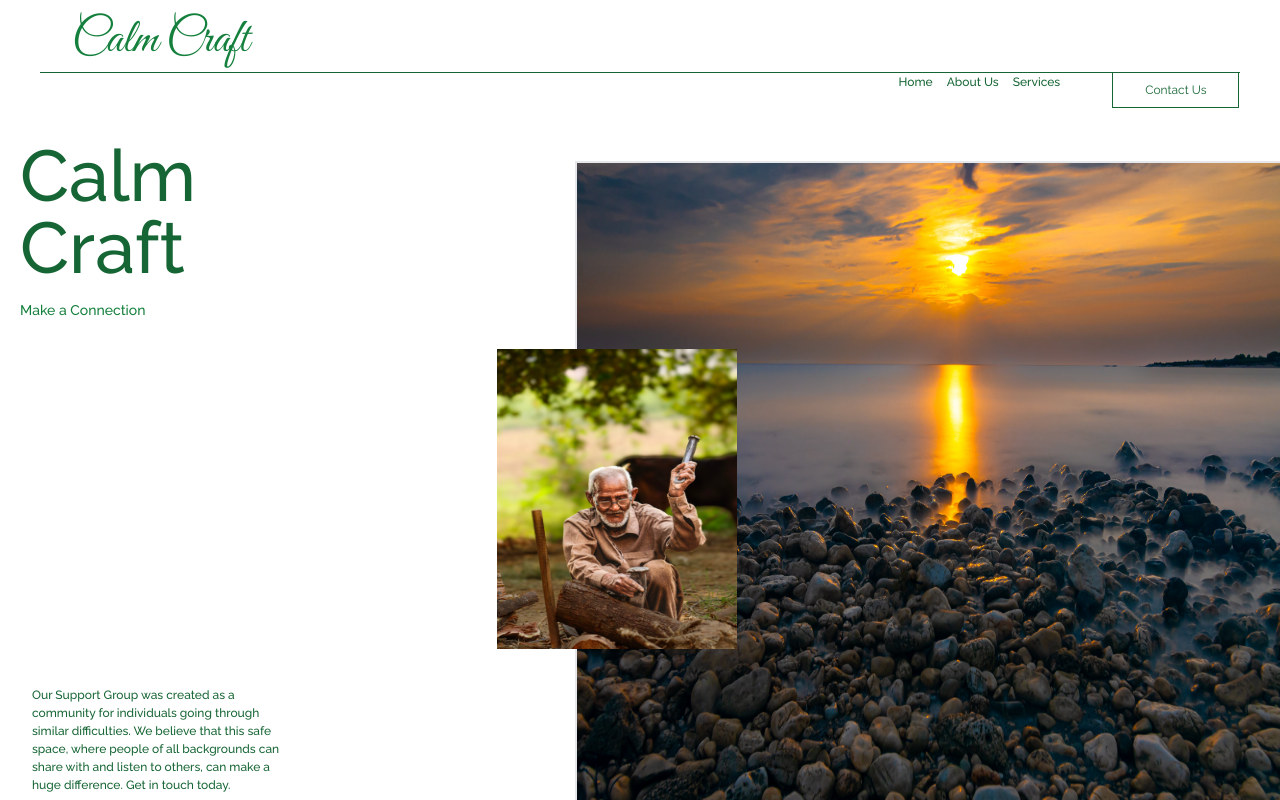
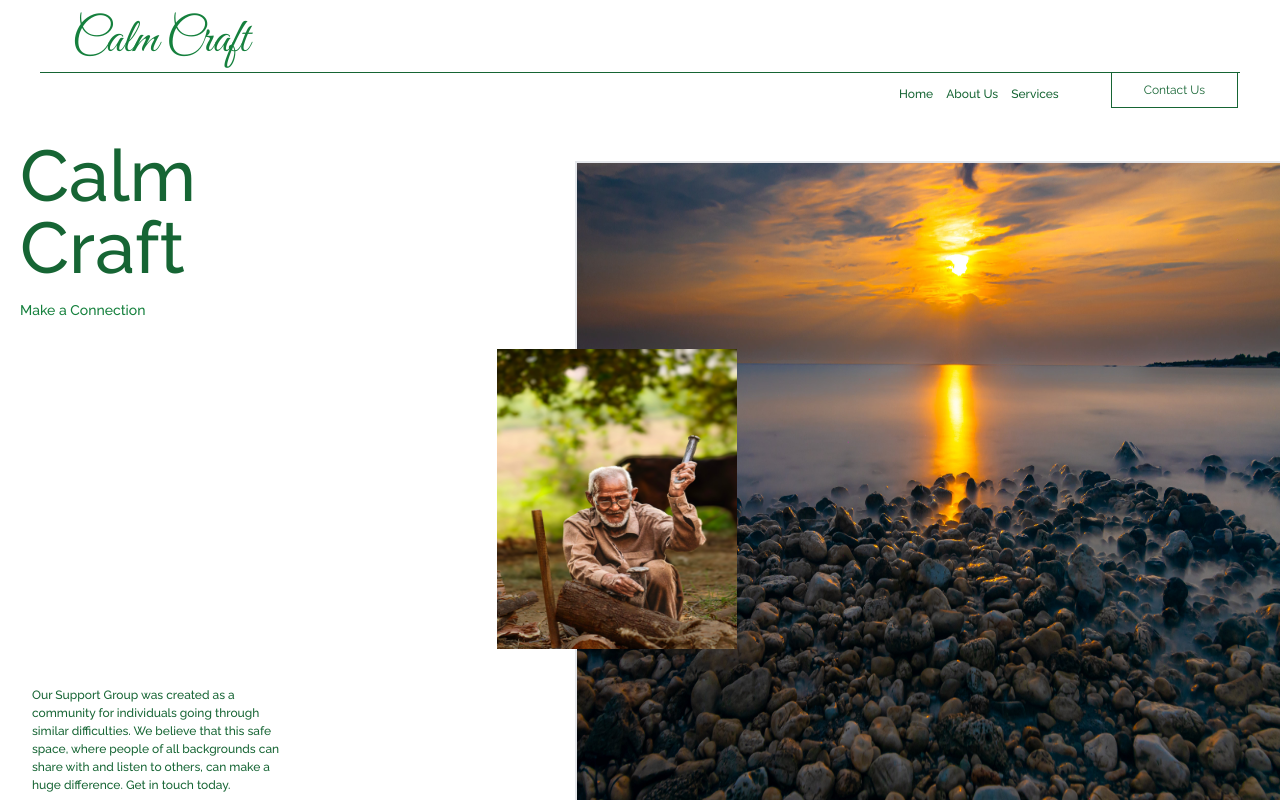
Before and after one commit to heritierbagumire/calm-craft, a React (Create React App) app: page / in a window 1280 px wide. Shown: the top 800 px of the page. Built offline with nearby package versions, Linux system fonts and the light colour scheme.

Commit message:
navbar modified

```diff
--- a/src/components/NavBar.jsx
+++ b/src/components/NavBar.jsx
@@ -36,7 +36,7 @@ const NavBar = () => {
           {links.map(({ id, link, title }) => (
             <li
               key={id}
-              className="md:px-6 md:-ml-[34px]  lg:px-0 cursor-pointer capitalize font-medium text-green-800 text-[12px] hover:scale-105 duration-200 lg:mr-12"
+              className="md:px-6 md:-ml-[35px] pt-3  lg:px-0 cursor-pointer capitalize font-medium text-green-800 text-[12px] hover:scale-105 duration-200 lg:mr-12"
             >
               <Link to={link} smooth duration={500}>
                 {title}
```
